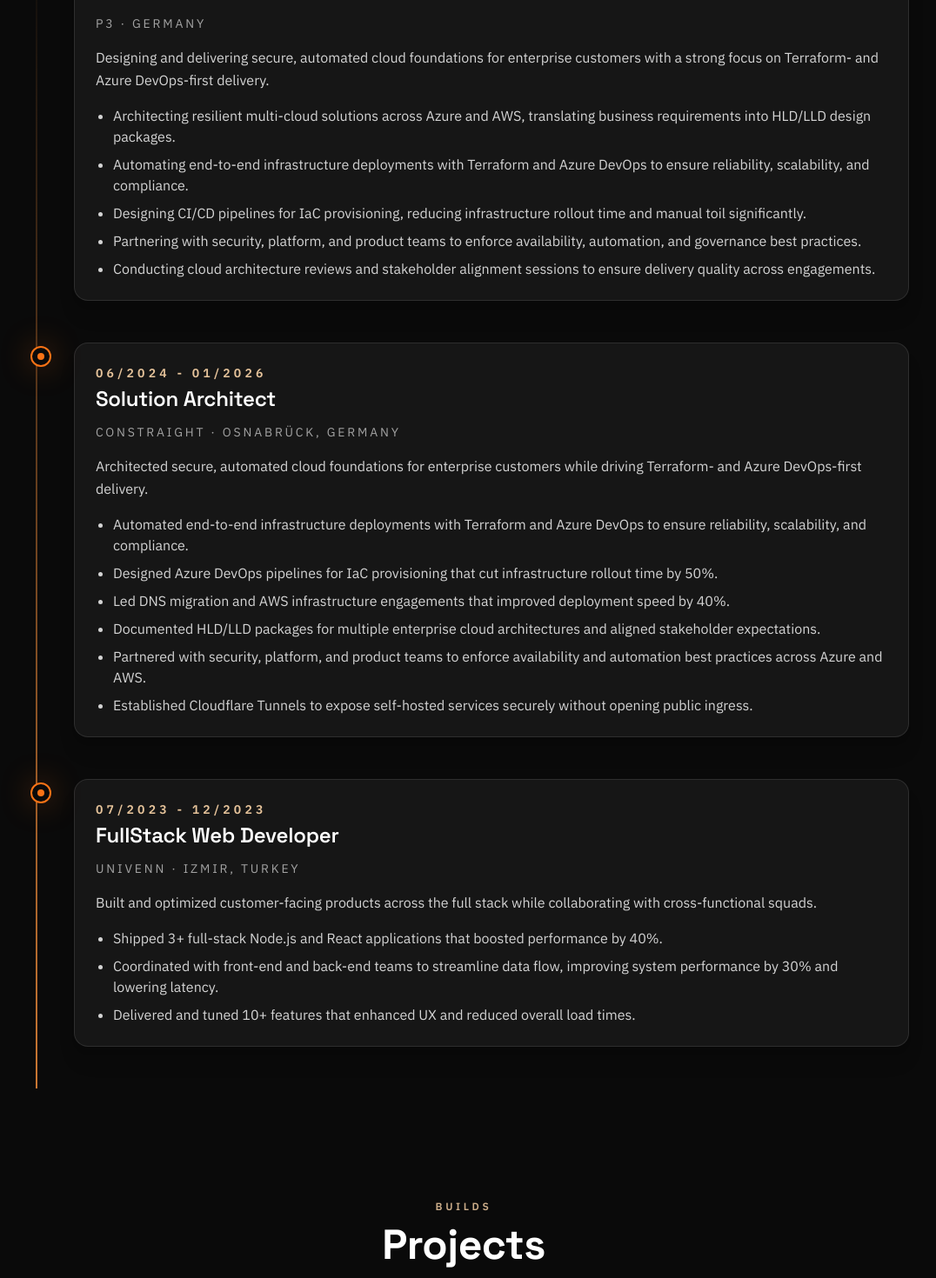
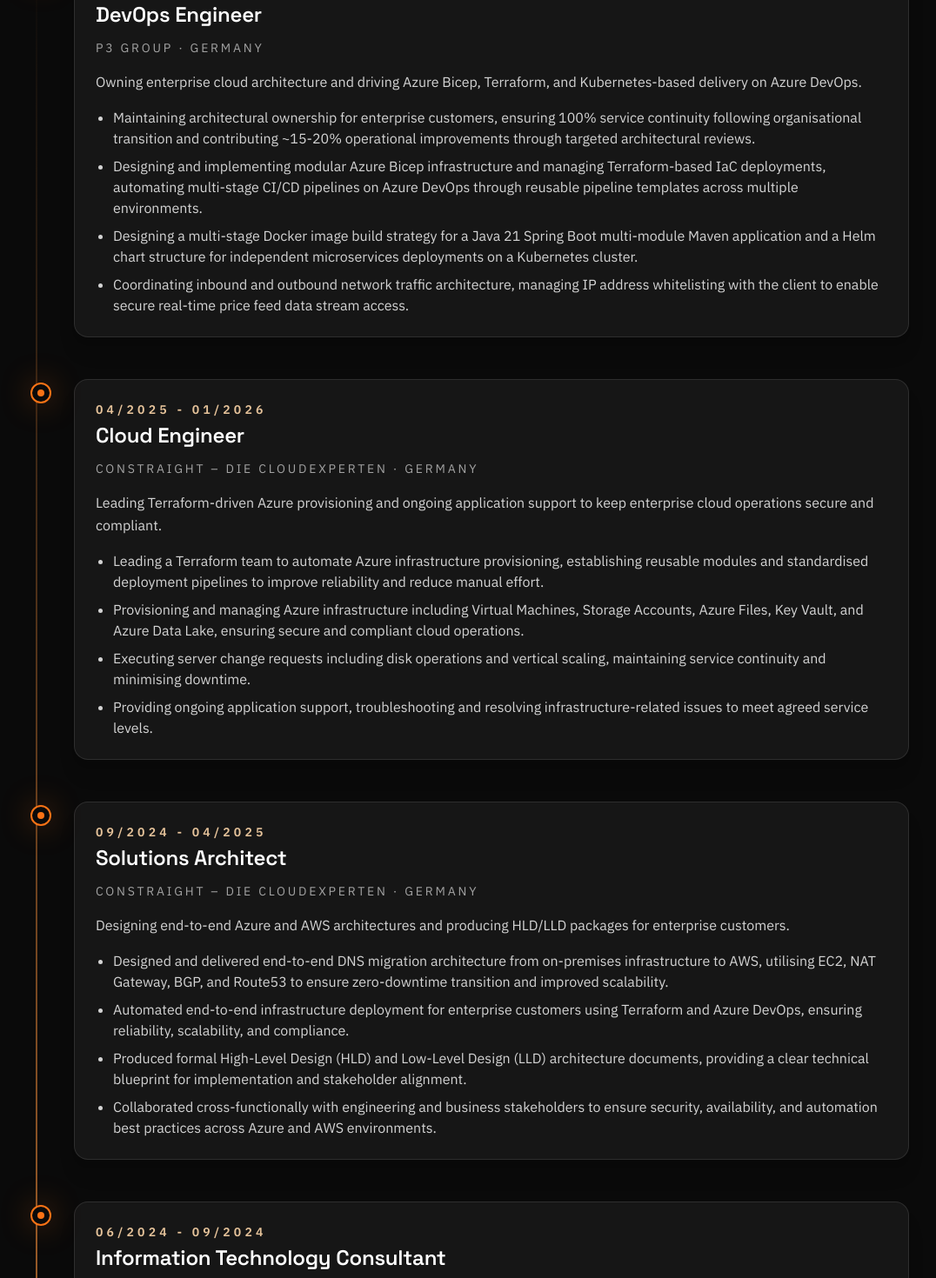
Before and after one commit to alperengokbak/alperengokbak.github.io, a React (Vite) app: page / in a window 1280 px wide. Shown: the part 4180-5650 px from the top of the page at 87% size, without its empty margins (107-1183 px from the left). Built offline with nearby package versions, Linux system fonts and the light colour scheme.

Commit message:
Refactoring: Updated Work Experiences section.

```diff
--- a/src/components/ExperienceTimeline.jsx
+++ b/src/components/ExperienceTimeline.jsx
@@ -1,42 +1,62 @@
 const milestones = [
   {
     period: "01/2026 - Present",
-    title: "Cloud Solution Architect",
-    location: "P3 · Germany",
+    title: "DevOps Engineer",
+    location: "P3 Group · Germany",
     summary:
-      "Designing and delivering secure, automated cloud foundations for enterprise customers with a strong focus on Terraform- and Azure DevOps-first delivery.",
+      "Owning enterprise cloud architecture and driving Azure Bicep, Terraform, and Kubernetes-based delivery on Azure DevOps.",
     highlights: [
-      "Architecting resilient multi-cloud solutions across Azure and AWS, translating business requirements into HLD/LLD design packages.",
-      "Automating end-to-end infrastructure deployments with Terraform and Azure DevOps to ensure reliability, scalability, and compliance.",
-      "Designing CI/CD pipelines for IaC provisioning, reducing infrastructure rollout time and manual toil significantly.",
-      "Partnering with security, platform, and product teams to enforce availability, automation, and governance best practices.",
-      "Conducting cloud architecture reviews and stakeholder alignment sessions to ensure delivery quality across engagements.",
+      "Maintaining architectural ownership for enterprise customers, ensuring 100% service continuity following organisational transition and contributing ~15-20% operational improvements through targeted architectural reviews.",
+      "Designing and implementing modular Azure Bicep infrastructure and managing Terraform-based IaC deployments, automating multi-stage CI/CD pipelines on Azure DevOps through reusable pipeline templates across multiple environments.",
+      "Designing a multi-stage Docker image build strategy for a Java 21 Spring Boot multi-module Maven application and a Helm chart structure for independent microservices deployments on a Kubernetes cluster.",
+      "Coordinating inbound and outbound network traffic architecture, managing IP address whitelisting with the client to enable secure real-time price feed data stream access.",
     ],
   },
   {
-    period: "06/2024 - 01/2026",
-    title: "Solution Architect",
-    location: "ConStraight · Osnabrück, Germany",
+    period: "04/2025 - 01/2026",
+    title: "Cloud Engineer",
+    location: "ConStraight – Die CloudExperten · Germany",
     summary:
-      "Architected secure, automated cloud foundations for enterprise customers while driving Terraform- and Azure DevOps-first delivery.",
+      "Leading Terraform-driven Azure provisioning and ongoing application support to keep enterprise cloud operations secure and compliant.",
     highlights: [
-      "Automated end-to-end infrastructure deployments with Terraform and Azure DevOps to ensure reliability, scalability, and compliance.",
-      "Designed Azure DevOps pipelines for IaC provisioning that cut infrastructure rollout time by 50%.",
-      "Led DNS migration and AWS infrastructure engagements that improved deployment speed by 40%.",
-      "Documented HLD/LLD packages for multiple enterprise cloud architectures and aligned stakeholder expectations.",
-      "Partnered with security, platform, and product teams to enforce availability and automation best practices across Azure and AWS.",
-      "Established Cloudflare Tunnels to expose self-hosted services securely without opening public ingress.",
+      "Leading a Terraform team to automate Azure infrastructure provisioning, establishing reusable modules and standardised deployment pipelines to improve reliability and reduce manual effort.",
+      "Provisioning and managing Azure infrastructure including Virtual Machines, Storage Accounts, Azure Files, Key Vault, and Azure Data Lake, ensuring secure and compliant cloud operations.",
+      "Executing server change requests including disk operations and vertical scaling, maintaining service continuity and minimising downtime.",
+      "Providing ongoing application support, troubleshooting and resolving infrastructure-related issues to meet agreed service levels.",
+    ],
+  },
+  {
+    period: "09/2024 - 04/2025",
+    title: "Solutions Architect",
+    location: "ConStraight – Die CloudExperten · Germany",
+    summary:
+      "Designing end-to-end Azure and AWS architectures and producing HLD/LLD packages for enterprise customers.",
+    highlights: [
+      "Designed and delivered end-to-end DNS migration architecture from on-premises infrastructure to AWS, utilising EC2, NAT Gateway, BGP, and Route53 to ensure zero-downtime transition and improved scalability.",
+      "Automated end-to-end infrastructure deployment for enterprise customers using Terraform and Azure DevOps, ensuring reliability, scalability, and compliance.",
+      "Produced formal High-Level Design (HLD) and Low-Level Design (LLD) architecture documents, providing a clear technical blueprint for implementation and stakeholder alignment.",
+      "Collaborated cross-functionally with engineering and business stakeholders to ensure security, availability, and automation best practices across Azure and AWS environments.",
+    ],
+  },
+  {
+    period: "06/2024 - 09/2024",
+    title: "Information Technology Consultant",
+    location: "ConStraight – Die CloudExperten · Germany",
+    summary:
+      "Delivering Microsoft modern workplace and identity services for enterprise end users.",
+    highlights: [
+      "Delivered Microsoft Intune, Windows 365 Cloud PC, Azure Active Directory, and Entra ID services for enterprise end users, managing device enrolment, identity management, and conditional access policies.",
     ],
   },
   {
     period: "07/2023 - 12/2023",
-    title: "FullStack Web Developer",
+    title: "Full-Stack Web Developer",
     location: "Univenn · Izmir, Turkey",
-    summary: "Built and optimized customer-facing products across the full stack while collaborating with cross-functional squads.",
+    summary:
+      "Built customer-facing Node.js and React applications while collaborating across front-end and back-end squads in an Agile environment.",
     highlights: [
-      "Shipped 3+ full-stack Node.js and React applications that boosted performance by 40%.",
-      "Coordinated with front-end and back-end teams to streamline data flow, improving system performance by 30% and lowering latency.",
-      "Delivered and tuned 10+ features that enhanced UX and reduced overall load times.",
+      "Developed 3+ full-stack applications using Node.js and React, improving performance by 40%.",
+      "Worked cross-functionally with front-end and back-end teams in an Agile environment, optimising data flow and improving system performance by 30%, reducing latency.",
     ],
   },
 ];
@@ -48,7 +68,7 @@
         <p className="eyebrow">Journey</p>
         <h2 className="section-title">Work Experiences</h2>
         <p className="section-blurb">
-          Highlights from recent Solution Architect and FullStack roles where I delivered resilient infrastructure, automation, and product features across Azure and AWS.
+          A career progression from Full-Stack development into DevOps, Cloud, and Solutions Architect roles — designing and delivering Azure, AWS, Terraform, and Kubernetes platforms for enterprise customers.
         </p>
       </div>
 
```
